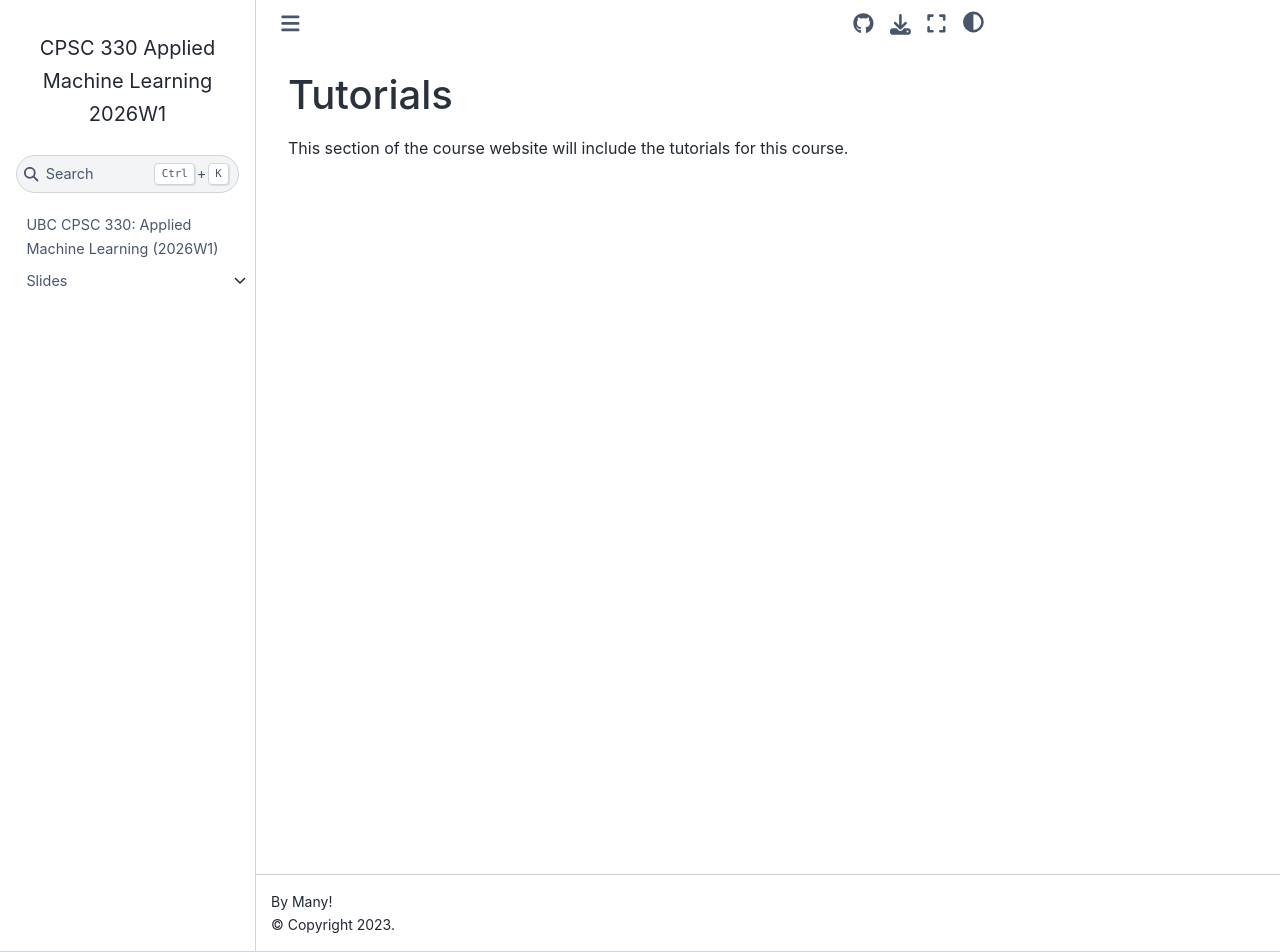
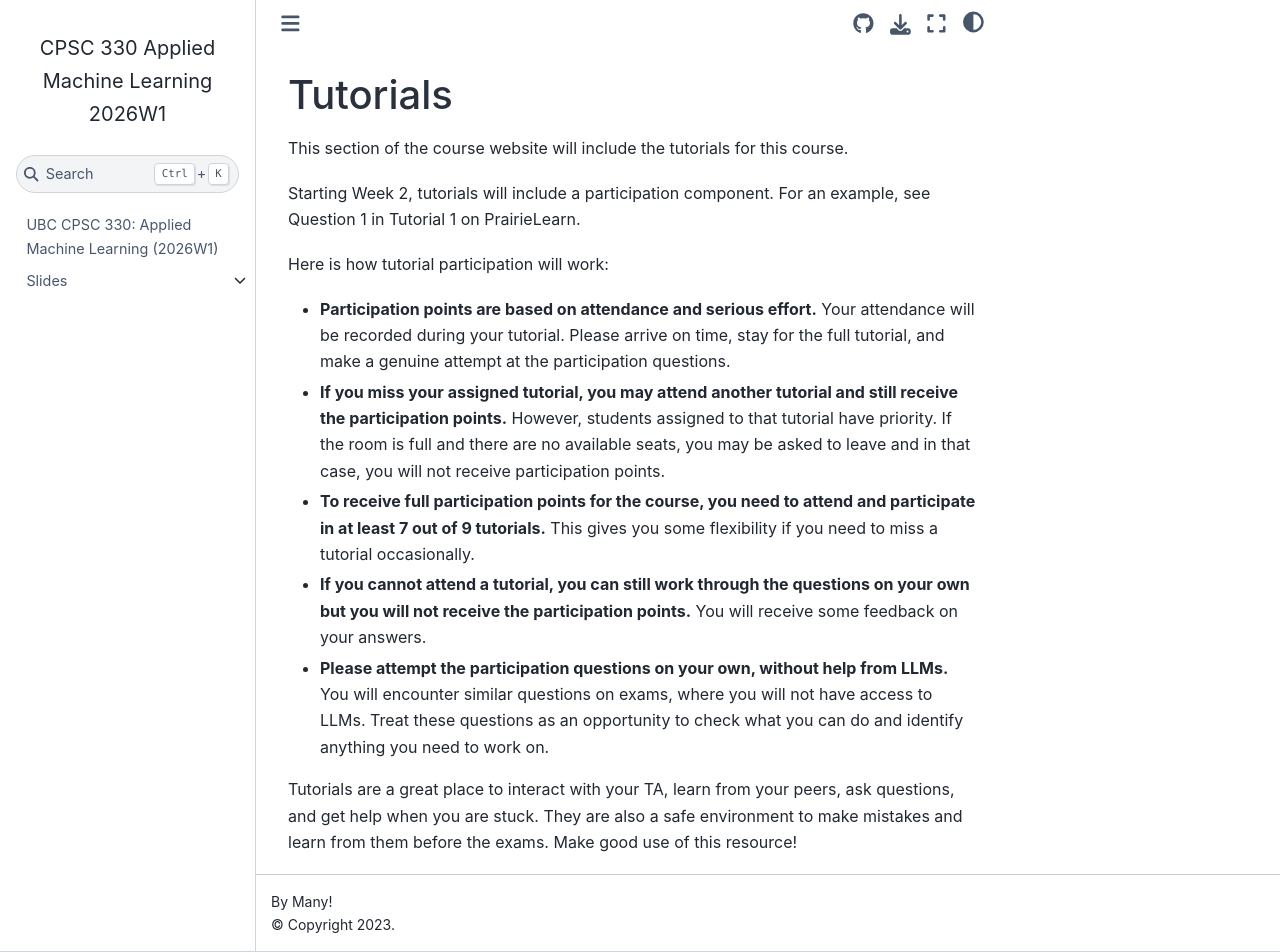
Before and after one commit to UBC-CS/cpsc330-2026W1, a Jupyter Book: the page built from content/tutorials/README.md, in a window 1280 px wide and 952 px high. Built offline with Jupyter Book 1.0.4 settings and Sphinx 7.4.7 and the Sphinx Book theme 1.1.4, drawn with Linux system fonts in a browser that asks for light colours; pages that are not in the unit, such as notebooks, are missing from menus; comment, search, counter and statistics services are not loaded.

Commit message:
Update README.md

```diff
--- a/content/tutorials/README.md
+++ b/content/tutorials/README.md
@@ -1,3 +1,19 @@
 # Tutorials
 
 This section of the course website will include the tutorials for this course.
+
+Starting Week 2, tutorials will include a participation component. For an example, see Question 1 in Tutorial 1 on PrairieLearn.
+
+Here is how tutorial participation will work:
+
+- **Participation points are based on attendance and serious effort.** Your attendance will be recorded during your tutorial. Please arrive on time, stay for the full tutorial, and make a genuine attempt at the participation questions.
+
+- **If you miss your assigned tutorial, you may attend another tutorial and still receive the participation points.** However, students assigned to that tutorial have priority. If the room is full and there are no available seats, you may be asked to leave and in that case, you will not receive participation points.
+
+- **To receive full participation points for the course, you need to attend and participate in at least 7 out of 9 tutorials.** This gives you some flexibility if you need to miss a tutorial occasionally.
+
+- **If you cannot attend a tutorial, you can still work through the questions on your own but you will not receive the participation points.** You will receive some feedback on your answers.
+
+- **Please attempt the participation questions on your own, without help from LLMs.** You will encounter similar questions on exams, where you will not have access to LLMs. Treat these questions as an opportunity to check what you can do and identify anything you need to work on.
+
+Tutorials are a great place to interact with your TA, learn from your peers, ask questions, and get help when you are stuck. They are also a safe environment to make mistakes and learn from them before the exams. Make good use of this resource!
```
